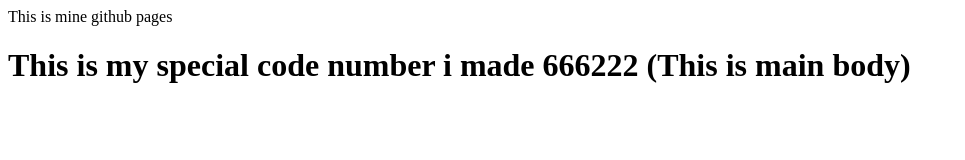
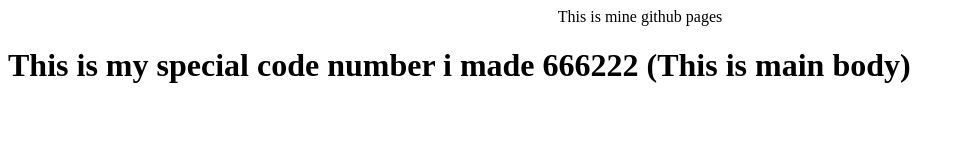
Before and after one commit to def4ult1212/github_pages, a plain HTML site: page index.html in a window 1280 px wide. Shown: the whole page, without its empty margins (0-965 px from the left). Drawn offline with Linux system fonts and the light colour scheme.

Commit message:
center ko spelling index.html

```diff
--- a/index.html
+++ b/index.html
@@ -3,7 +3,7 @@
     <title>Github pages specially for me</title>
   </head>
   <body>
-    <centre>This is mine github pages</centre>
+    <center>This is mine github pages</center>
     <h1>
       This is my special code number i made 666222 (This is main body)
     </h1>
```
